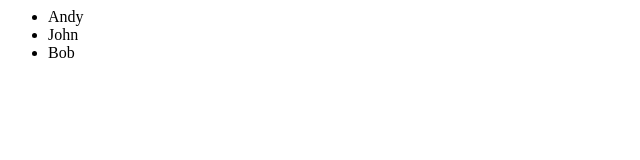
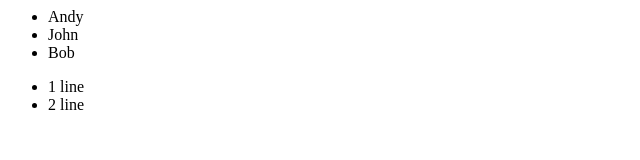
Before and after one commit to Teamandy/newGitTest, a plain HTML site: page index.html in a window 1280 px wide. Shown: the full height of the page, 0-640 px from the left. Drawn offline with Linux system fonts and the light colour scheme.

Commit message:
Bob 01-25-2017 added footer to index.html

```diff
--- a/index.html
+++ b/index.html
@@ -3,3 +3,9 @@
 	<li>John</li>
 	<li>Bob</li>
 </ul>
+<footer>
+	<ul>
+		<li>1 line</li>
+		<li>2 line</li>
+	</ul>
+</footer>
```
